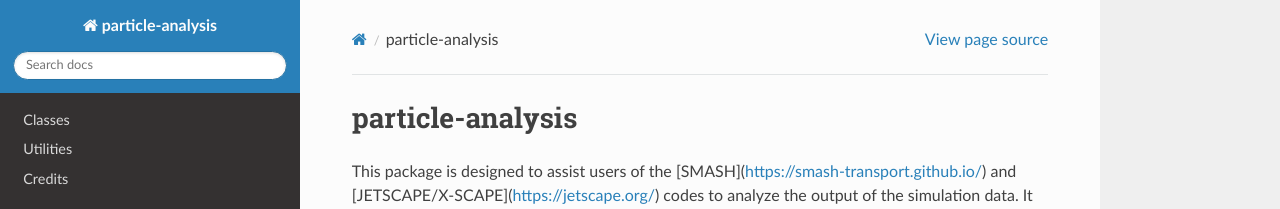
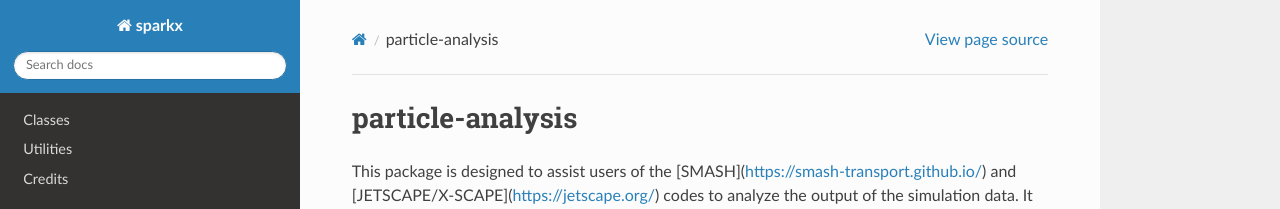
Before and after one commit to smash-transport/sparkx, a Sphinx documentation site: the page built from docs/source/index.rst, in a window 1280 px wide. Shown: the top 209 px of the page. Built offline with Sphinx 7.4.7 and the Read the Docs theme 2.0.0, drawn with Linux system fonts in a browser that asks for light colours; pages that are not in the unit, such as notebooks, are missing from menus.

Commit message:
adjusts conf.py to take the new name sparkx

```diff
--- a/docs/source/conf.py
+++ b/docs/source/conf.py
@@ -11,12 +11,12 @@
 #
 import os
 import sys
-sys.path.insert(0, os.path.abspath('../../src/particle-analysis'))
+sys.path.insert(0, os.path.abspath('../../src/sparkx'))
 
 # -- Project information -----------------------------------------------------
 # https://www.sphinx-doc.org/en/master/usage/configuration.html#project-information
 
-project = 'particle-analysis'
+project = 'sparkx'
 copyright = '2023, Hendrik Roch, Nils Sass'
 author = 'Hendrik Roch, Nils Sass'
 release = '0.9.0'
@@ -63,7 +63,5 @@ exclude_patterns = []
 # -- Options for HTML output -------------------------------------------------
 # https://www.sphinx-doc.org/en/master/usage/configuration.html#options-for-html-output
 
-#html_theme = 'sphinx_material'
-#html_theme = 'furo'
 html_theme = 'sphinx_rtd_theme'
 html_static_path = ['_static']
```
